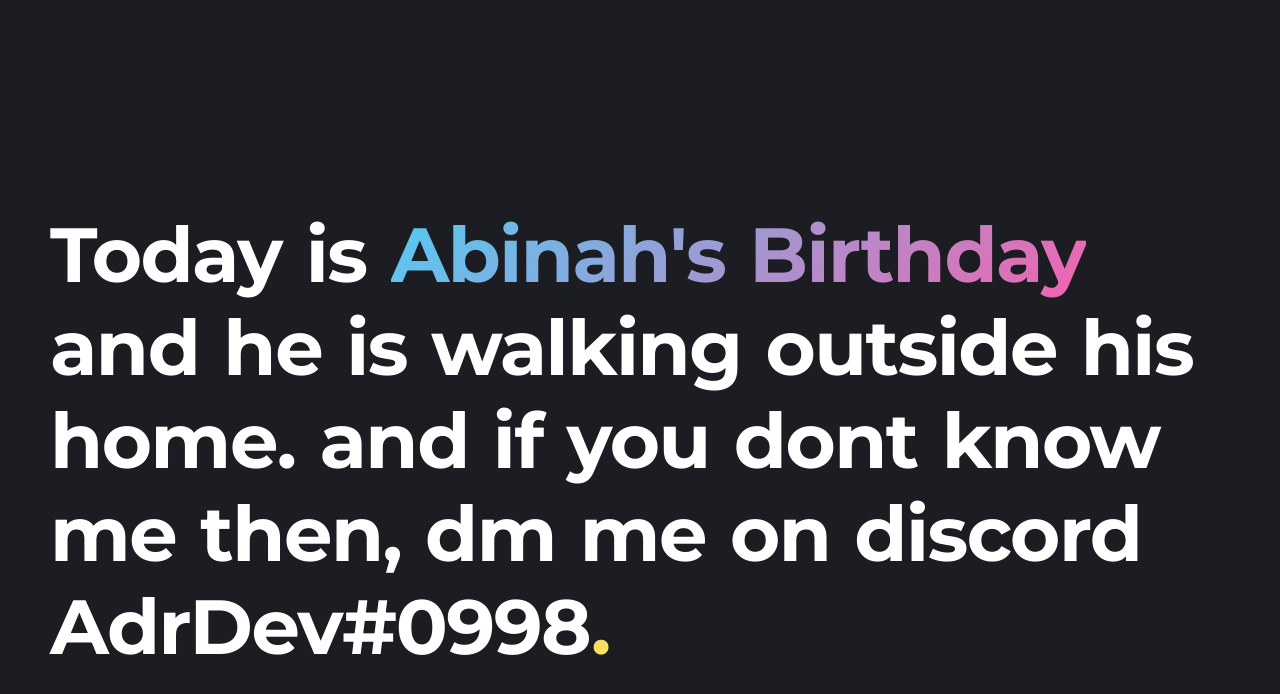
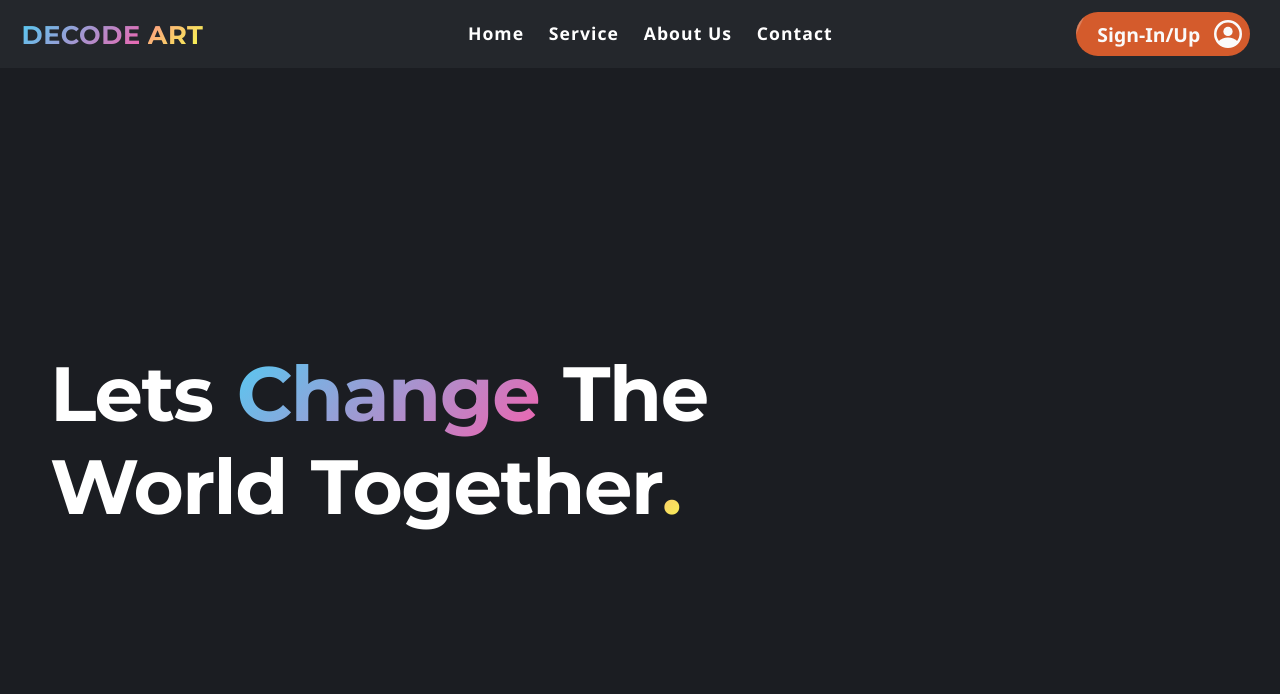
Before and after one commit to DecodeArt/DecodeArt.github.io, a plain HTML site: page index.html in a window 1280 px wide. Drawn offline with Linux system fonts and the light colour scheme.

Commit message:
back again

```diff
--- a/index.html
+++ b/index.html
@@ -18,7 +18,7 @@
 <link href="https://fonts.googleapis.com/css2?family=DM+Sans:ital,wght@0,400;0,500;0,700;1,400;1,500;1,700&family=Jost:ital,wght@0,100;0,200;0,300;0,400;0,500;0,600;0,700;0,800;0,900;1,100;1,200;1,300;1,400;1,500;1,600;1,700;1,800;1,900&family=Kumbh+Sans:wght@100;200;300;400;500;600;700;800;900&family=Montserrat:ital,wght@0,100;0,200;0,300;0,400;0,500;0,600;0,700;0,800;0,900;1,100;1,200;1,300;1,400;1,500;1,600;1,700;1,800;1,900&family=Questrial&display=swap" rel="stylesheet"></head>
 
 <body>
-    <!-- <header>
+    <header>
         <div class="navbar">
             <div class="logo">
                 <div class="Logo">
@@ -42,10 +42,10 @@
             <button><span>&#160 Sign-In/Up &#160</span><img src="ac.svg" alt="ac"></button>
         </div>
     </div>
-</header> -->
+</header>
 <div class="landing">
     <p class="focus-heading">
-        Today is <span class="Impossible">Abinah's Birthday</span> and he is walking outside his home. and if you dont know me then, dm me on discord AdrDev#0998<span class="circle">.</span>
+        Lets <span class="Impossible">Change</span> The World Together<span class="circle">.</span>
     </p>
 </div>
 </body>
--- a/style6.css
+++ b/style6.css
@@ -215,7 +215,7 @@ span.Decode {
     /* margin-top: 15vh; */
     color: rgb(255, 255, 255);
     /* margin: auto; */
-    width: 90vw;
+    width: 60vw;
     /* justify-self: center; */
     margin-left: 50px;
     /* font-family: 'DM Sans', sans-serif; */
```
